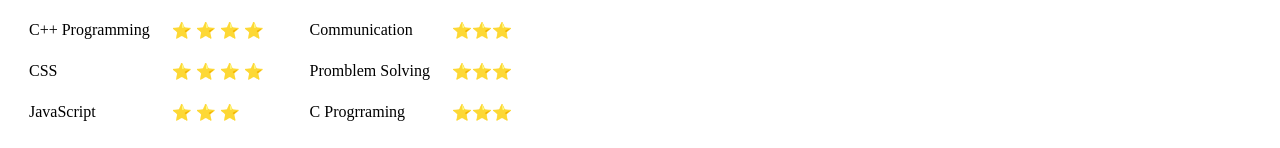
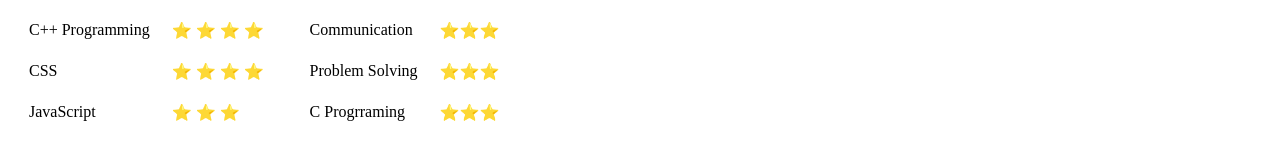
Before and after one commit to BHAGTANIDEEPAK/CV, a plain HTML site: page index.html in a window 1280 px wide. Shown: the part 967-1115 px from the top of the page. Drawn offline with Linux system fonts and the light colour scheme.

Commit message:
Update index.html

```diff
--- a/index.html
+++ b/index.html
@@ -108,7 +108,7 @@
     <tr>
       <td>CSS</td>
       <td>&#11088 &#11088 &#11088 ⭐</td>
-      <td>Promblem Solving</td>
+      <td>Problem Solving</td>
       <td>⭐⭐⭐</td>
 
     </tr>
```
